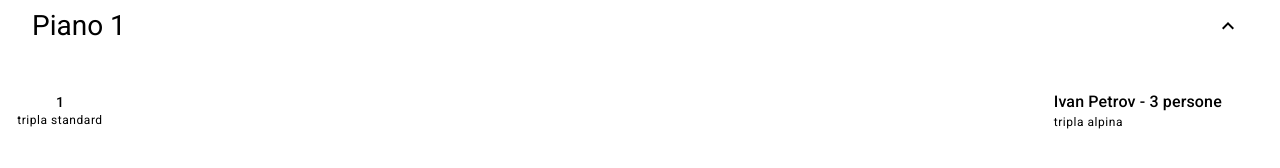
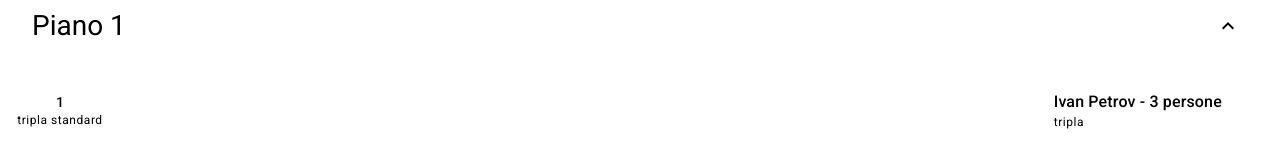
Before and after one commit to dropik/booking-calendar-app, a React app: page / in a window 1280 px wide. Shown: the part 162-330 px from the top of the page. Built offline with nearby package versions, Linux system fonts and the light colour scheme; what rgb-lab would draw is missing.

Commit message:
Implemented dynamic tile contents

```diff
--- a/src/components/Table/index.tsx
+++ b/src/components/Table/index.tsx
@@ -1,4 +1,4 @@
-import React from "react";
+import React, { useEffect } from "react";
 import { useTheme } from "@mui/material/styles";
 import Badge from "@mui/material/Badge";
 import Box from "@mui/material/Box";
@@ -7,11 +7,26 @@ import Stack from "@mui/material/Stack";
 import Typography from "@mui/material/Typography";
 import ExpandLessOutlined from "@mui/icons-material/ExpandLessOutlined";
 
+import * as Utils from "../../utils";
+import { TileData, TileColor } from "../../redux/tilesSlice";
+import * as HotelSlice from "../../redux/hotelSlice";
+import * as RoomTypesSlice from "../../redux/roomTypesSlice";
+
 import M3IconButton from "../m3/M3IconButton";
 import DrawerAdjacent from "../m3/DrawerAdjacent";
+import { useAppDispatch, useAppSelector, useLeftmostDate } from "../../redux/hooks";
 
 export default function Table(): JSX.Element {
   const theme = useTheme();
+  const dispatch = useAppDispatch();
+
+  useEffect(() => {
+    dispatch(HotelSlice.fetchAsync());
+  }, [dispatch]);
+
+  useEffect(() => {
+    dispatch(RoomTypesSlice.fetchAsync());
+  }, [dispatch]);
 
   return (
     <DrawerAdjacent>
@@ -63,31 +78,18 @@ export default function Table(): JSX.Element {
               }}>
                 <Grid container columnSpacing={1} rowSpacing={0} columns={7}>
                   <FreeSpace variant="left" nights={6} />
-                  <Grid item xs={1.5}>
-                    <Badge anchorOrigin={{ vertical: "top", horizontal: "left" }} badgeContent=" " color="error" variant="dot" sx={{
-                      display: "block",
-                      "& .MuiBadge-badge": {
-                        top: "0.75rem",
-                        left: "0.75rem"
-                      }
-                    }}>
-                      <Box sx={{
-                        display: "flex",
-                        flexDirection: "column",
-                        alignItems: "start",
-                        justifyContent: "center",
-                        height: "3rem",
-                        p: "1rem",
-                        borderTopLeftRadius: "0.75rem",
-                        borderBottomLeftRadius: "0.75rem",
-                        backgroundColor: theme.palette.booking1Container.light,
-                        color: theme.palette.onBooking1Container.light,
-                      }}>
-                        <Typography variant="titleMedium">Ivan Petrov - 3 persone</Typography>
-                        <Typography variant="bodySmall">tripla alpina</Typography>
-                      </Box>
-                    </Badge>
-                  </Grid>
+                  <Tile data={{
+                    id: "0",
+                    bookingId: "0",
+                    name: "Ivan Petrov",
+                    from: "2022-05-31",
+                    nights: 2,
+                    roomType: "camera tripla",
+                    entity: "camera tripla",
+                    persons: 3,
+                    color: "booking1",
+                    roomNumber: 1
+                  }}/>
                 </Grid>
               </Box>
             </Box>
@@ -144,3 +146,97 @@ function FreeSpace({ variant, nights }: FreeSpaceProps): JSX.Element {
     </Grid>
   );
 }
+
+type TileProps = {
+  data: TileData
+}
+
+function Tile({ data }: TileProps): JSX.Element {
+  const theme = useTheme();
+  const leftmostDate = useLeftmostDate();
+  const rightmostDate = useAppSelector((state) => Utils.getDateShift(state.table.leftmostDate, state.table.columns - 1));
+  const arrivalToRightmost = Utils.daysBetweenDates(data.from, rightmostDate);
+  const leftmostToArrival = Utils.daysBetweenDates(leftmostDate, data.from);
+  const assignedRoomType = useAppSelector((state) => {
+    for (const floor of state.hotel.data.floors) {
+      for (const room of floor.rooms) {
+        if (room.number === data.roomNumber) {
+          return room.type;
+        }
+      }
+    }
+  });
+  const personsInAssignedRoomType = useAppSelector((state) => assignedRoomType ? state.roomTypes.data[assignedRoomType] : undefined);
+  let badgeColor = undefined;
+  if (personsInAssignedRoomType) {
+    if (!personsInAssignedRoomType.includes(data.persons)) {
+      badgeColor = theme.palette.error.light;
+    } else if (assignedRoomType !== data.roomType) {
+      badgeColor = theme.palette.warning.dark;
+    }
+  }
+
+  let cropLeft = false;
+  let cropRight = false;
+
+  let size = data.nights;
+  if (leftmostToArrival < 0) {
+    size -= -leftmostToArrival - 0.5;
+    cropLeft = true;
+  }
+  if (arrivalToRightmost < data.nights) {
+    size -= data.nights - arrivalToRightmost - 0.5;
+    cropRight = true;
+  }
+
+  return (
+    <Grid item xs={size}>
+      <Badge
+        anchorOrigin={{
+          vertical: "top",
+          horizontal: "right",
+          ...(cropRight && {
+            horizontal: "left"
+          })
+        }}
+        badgeContent=" "
+        variant="dot"
+        sx={{
+          display: "block",
+          "& .MuiBadge-badge": {
+            backgroundColor: badgeColor,
+            top: "0.75rem",
+            right: "0.75rem",
+            ...(cropRight && {
+              right: "auto",
+              left: "0.75rem"
+            })
+          }
+        }}
+      >
+        <Box sx={{
+          display: "flex",
+          flexDirection: "column",
+          alignItems: "start",
+          justifyContent: "center",
+          height: "3rem",
+          p: "1rem",
+          borderRadius: "0.75rem",
+          ...(cropLeft && {
+            borderTopLeftRadius: 0,
+            borderBottomLeftRadius: 0,
+          }),
+          ...(cropRight && {
+            borderTopRightRadius: 0,
+            borderBottomRightRadius: 0,
+          }),
+          backgroundColor: theme.palette[`${data.color}Container`].light,
+          color: theme.palette[`on${data.color[0].toUpperCase()}${data.color.substring(1)}Container` as `on${Capitalize<TileColor>}Container`].light,
+        }}>
+          <Typography variant="titleMedium">{data.name} - {data.persons} person{data.persons > 1 ? "e": "a"}</Typography>
+          <Typography variant="bodySmall">{data.entity.replace("Camera", "").replace("camera", "")}</Typography>
+        </Box>
+      </Badge>
+    </Grid>
+  );
+}
--- a/src/components/TableContainer/TilePart.tsx
+++ b/src/components/TableContainer/TilePart.tsx
@@ -1,4 +1,5 @@
 import React, { useLayoutEffect, useRef, useState } from "react";
+import { useTheme } from "@mui/material/styles";
 
 import { useAppDispatch, useAppSelector } from "../../redux/hooks";
 import * as TilesSlice from "../../redux/tilesSlice";
@@ -14,6 +15,7 @@ type Props = {
 };
 
 export default function TilePart({ y, tileData }: Props): JSX.Element {
+  const theme = useTheme();
   const dispatch = useAppDispatch();
   const tileId = tileData.id;
   const isGrabbed = useAppSelector(state => state.tiles.grabbedMap[tileId]);
@@ -40,7 +42,7 @@ export default function TilePart({ y, tileData }: Props): JSX.Element {
     setContextMenuAnchorEl(null);
   }
 
-  useBackgroundColorEffect(ref, tileData.color);
+  useBackgroundColorEffect(ref, theme.palette[tileData.color].light);
 
   return (
     <>
--- a/src/mocks.ts
+++ b/src/mocks.ts
@@ -75,7 +75,7 @@ export const tiles: TilesSlice.TileData[] = [
     roomType: "camera matrimoniale/doppia",
     entity: "camera doppia",
     persons: 2,
-    color: "#ffcccb",
+    color: "booking1",
     roomNumber: 3
   },
   {
@@ -87,7 +87,7 @@ export const tiles: TilesSlice.TileData[] = [
     roomType: "camera matrimoniale/doppia",
     entity: "camera doppia",
     persons: 2,
-    color: "#f4e2a3",
+    color: "booking2",
     roomNumber: 2
   },
   {
@@ -99,7 +99,7 @@ export const tiles: TilesSlice.TileData[] = [
     roomType: "camera matrimoniale/doppia",
     entity: "camera doppia",
     persons: 2,
-    color: "#d7eaaa",
+    color: "booking3",
     roomNumber: 6
   },
   {
@@ -111,7 +111,7 @@ export const tiles: TilesSlice.TileData[] = [
     roomType: "camera tripla",
     entity: "camera tripla",
     persons: 3,
-    color: "#bbf1b0"
+    color: "booking4"
   },
   {
     id: "4",
@@ -122,7 +122,7 @@ export const tiles: TilesSlice.TileData[] = [
     roomType: "camera singola",
     entity: "camera singola",
     persons: 1,
-    color: "#b4eded"
+    color: "booking5"
   },
   {
     id: "5",
@@ -133,7 +133,7 @@ export const tiles: TilesSlice.TileData[] = [
     roomType: "camera matrimoniale/doppia",
     entity: "camera doppia",
     persons: 2,
-    color: "#bae7ff"
+    color: "booking6"
   },
   {
     id: "6",
@@ -144,7 +144,7 @@ export const tiles: TilesSlice.TileData[] = [
     roomType: "camera matrimoniale/doppia",
     entity: "camera doppia",
     persons: 2,
-    color: "#f4e2a3",
+    color: "booking2",
     roomNumber: 5
   }
 ];
--- a/src/redux/tilesSlice.ts
+++ b/src/redux/tilesSlice.ts
@@ -5,6 +5,8 @@ import * as Api from "../api";
 import * as Utils from "../utils";
 
 import * as TableSlice from "./tableSlice";
+
+export type TileColor = "booking1" | "booking2" | "booking3" | "booking4" | "booking5" | "booking6" | "booking7" | "booking8";
 
 export type TileData = {
   id: string,
@@ -15,7 +17,7 @@ export type TileData = {
   roomType: string,
   entity: string,
   persons: number,
-  color: string,
+  color: TileColor,
   roomNumber?: number
 };
 
@@ -24,8 +26,8 @@ export type ChangesMap = {
     roomChanged: boolean,
     originalRoom?: number,
     newRoom?: number,
-    originalColor?: string,
-    newColor?: string
+    originalColor?: TileColor,
+    newColor?: TileColor
   }
 };
 
@@ -107,7 +109,7 @@ export const tilesSlice = createSlice({
       unassignChangedTiles(state);
       reassignTiles(state);
     },
-    setColor: (state, action: PayloadAction<{ tileId: string, color: string }>) => {
+    setColor: (state, action: PayloadAction<{ tileId: string, color: TileColor }>) => {
       const booking = state.data[action.payload.tileId].bookingId;
       state.bookingsMap[booking].forEach((tileId) => {
         if (state.changesMap[tileId] === undefined) {
```
Also changed, not shown: src/components/TableContainer/GrabbedTile.tsx (+7 -5 lines).
